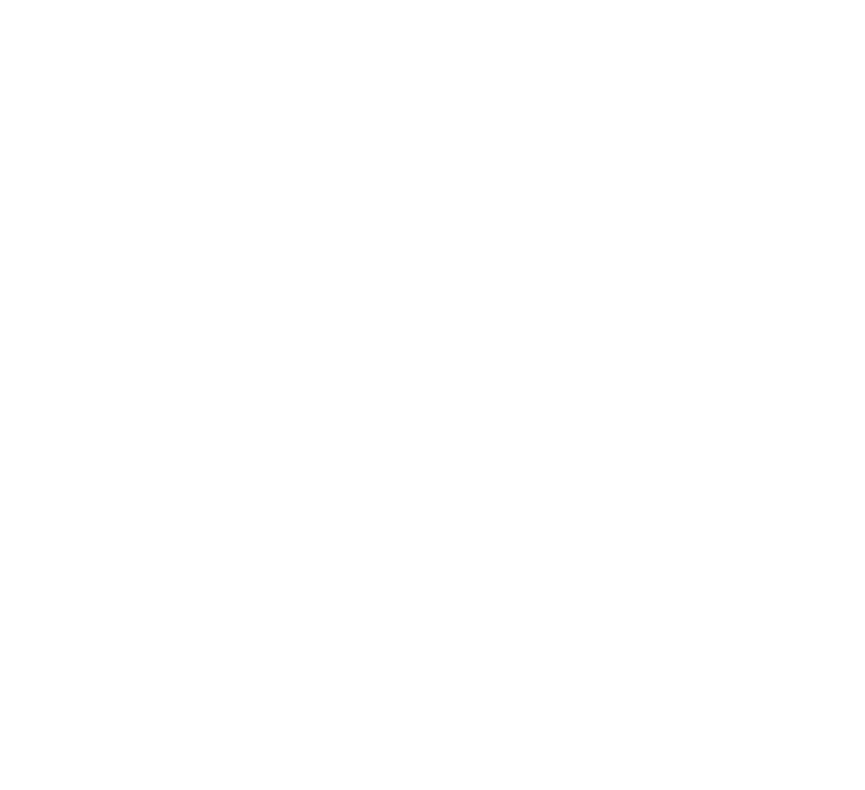
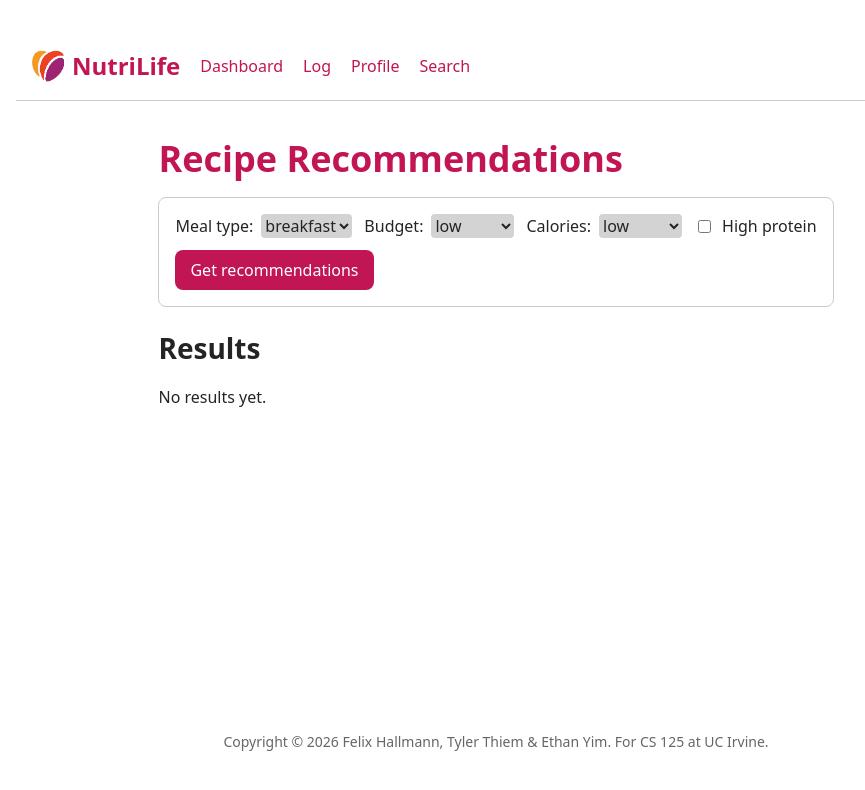
Before and after one commit to FelixHAUD/cs125_health_assistant, a React (Vite) app: page /search in a window 1280 px wide. Before the commit this address had no page. Shown: the top 790 px of the page, without its empty margins (144-1009 px from the left). Built offline with nearby package versions, Linux system fonts and the light colour scheme.

Commit message:
Added in basic Search Filter for recommendation.

```diff
--- a/src/App.jsx
+++ b/src/App.jsx
@@ -3,9 +3,11 @@
 import Dashboard from './routes/dashboard.jsx'
 import Profile from './routes/profile.jsx'
 import Log from './routes/log.jsx'
+import Search from './routes/search.jsx'
 // import { BrowserRouter } from 'react-router'
 import { BrowserRouter, Routes, Route } from 'react-router-dom'
 import { Toaster } from "react-hot-toast";
+
 
 
 function App() {
@@ -18,6 +20,7 @@
         <Route index element={<Dashboard />} />
         <Route path="log" element={<Log />} />
         <Route path="profile" element={<Profile />} />
+        <Route path="search" element={<Search/>} />
       </Route>
      </Routes>
     </BrowserRouter>
--- a/src/backend/indexing/api.js
+++ b/src/backend/indexing/api.js
@@ -27,7 +27,6 @@
     const userContext = req.body;
 
     const results = getRecommendations(userContext, 10);
-
     res.json({
       count: results.length,
       results
@@ -147,7 +146,6 @@
 api.post("/meals", async (req, res) => {
   try {
     const newMeal = req.body;
-    console.log("Incoming meal:", newMeal);
 
     if (!newMeal?.id || !newMeal?.meal || !newMeal?.type || !newMeal?.date) {
       return res.status(400).json({ error: "Invalid meal format" });
--- a/src/backend/recommendation/ranker.js
+++ b/src/backend/recommendation/ranker.js
@@ -23,7 +23,7 @@
         });
       }
 
-      return { recipeId: id, score };
+      return { recipeId: id, recipeTitle: recipe.title, score };
     })
     .sort((a, b) => b.score - a.score);
 }
--- a/src/components/Navbar.jsx
+++ b/src/components/Navbar.jsx
@@ -15,6 +15,7 @@
       <Link to="/">Dashboard</Link>
       <Link to="/log">Log</Link>
       <Link to="/profile">Profile</Link>
+      <Link to="/search">Search</Link>
     </nav>
   );
 }
--- a/src/routes/log.jsx
+++ b/src/routes/log.jsx
@@ -145,7 +145,7 @@
             </label>
           </div>
 
-          <button type="submit" style={{ padding: '10px 20px', fontSize: '16px', cursor: 'pointer' }}>
+          <button type="submit" style={{ padding: '10px 20px', fontSize: '16px', cursor: 'pointer', backgroundColor: "#c11554", color: "#ffffff" }}>
             Log Exercise
           </button>
         </form>
@@ -231,7 +231,7 @@
             </label>
           </div>
 
-          <button type="submit" style={{ padding: '10px 20px', fontSize: '16px', cursor: 'pointer' }}>
+          <button type="submit" style={{ padding: '10px 20px', fontSize: '16px', cursor: 'pointer', backgroundColor: "#c11554", color: "#ffffff" }}>
             Log Meal
           </button>
         </form>
--- /dev/null
+++ b/src/routes/search.jsx
@@ -0,0 +1,112 @@
+import { useState } from "react";
+
+export default function Search() {
+  const [mealType, setMealType] = useState("breakfast");
+  const [budget, setBudget] = useState("cheap");
+  const [caloriePref, setCaloriePref] = useState("low");
+  const [highProtein, setHighProtein] = useState(false);
+
+  const [loading, setLoading] = useState(false);
+  const [results, setResults] = useState([]);
+  const [error, setError] = useState("");
+
+  async function handleGetRecs(e) {
+    e.preventDefault();
+    setLoading(true);
+    setError("");
+
+    const userContext = {
+      mealType,
+      budget,
+      caloriePref,
+      goals: highProtein ? ["high_protein"] : [],
+    };
+
+    try {
+      const res = await fetch("/api/recommend", {
+        method: "POST",
+        headers: { "Content-Type": "application/json" },
+        body: JSON.stringify(userContext),
+      });
+
+      if (!res.ok) {
+        const msg = await res.text();
+        throw new Error(msg || `Request failed (${res.status})`);
+      }
+
+      const data = await res.json();
+      setResults(Array.isArray(data.results) ? data.results : []);
+    } catch (err) {
+      console.error(err);
+      setError("Failed to fetch recommendations.");
+    } finally {
+      setLoading(false);
+    }
+  }
+
+  return (
+    <div style={{ padding: 20, maxWidth: 900, margin: "0 auto" }}>
+      <h1>Recipe Recommendations</h1>
+
+      <form onSubmit={handleGetRecs} style={{ border: "1px solid #ccc", borderRadius: 8, padding: 16 }}>
+        <div style={{ display: "flex", gap: 12, flexWrap: "wrap" }}>
+          <label>
+            Meal type:
+            <select value={mealType} onChange={(e) => setMealType(e.target.value)} style={{ marginLeft: 8 }}>
+              <option value="breakfast">breakfast</option>
+              <option value="lunch">lunch</option>
+              <option value="dinner">dinner</option>
+            </select>
+          </label>
+
+          <label>
+            Budget:
+            <select value={budget} onChange={(e) => setBudget(e.target.value)} style={{ marginLeft: 8 }}>
+              <option value="low">low</option>
+              <option value="medium">medium</option>
+              <option value="high">high</option>
+            </select>
+          </label>
+
+          <label>
+            Calories:
+            <select value={caloriePref} onChange={(e) => setCaloriePref(e.target.value)} style={{ marginLeft: 8 }}>
+              <option value="low">low</option>
+              <option value="medium">medium</option>
+              <option value="high">high</option>
+            </select>
+          </label>
+
+          <label style={{ display: "flex", alignItems: "center", gap: 8 }}>
+            <input
+              type="checkbox"
+              checked={highProtein}
+              onChange={(e) => setHighProtein(e.target.checked)}
+            />
+            High protein
+          </label>
+        </div>
+
+        <button type="submit" disabled={loading} style={{ marginTop: 12, padding: "8px 14px", backgroundColor: "#c11554", color: "#ffffff"}}>
+          {loading ? "Loading..." : "Get recommendations"}
+        </button>
+
+        {error && <div style={{ marginTop: 10, color: "crimson" }}>{error}</div>}
+      </form>
+
+      <h2 style={{ marginTop: 20 }}>Results</h2>
+      {results.length === 0 ? (
+        <p>No results yet.</p>
+      ) : (
+        <ul style={{ listStyle: "none", padding: 0 }}>
+          {results.map((r, idx) => (
+            <li key={r.recipeId ?? idx} style={{ padding: 12, border: "1px solid #eee", borderRadius: 8, marginBottom: 10 }}>
+              <div><strong>Recipe:</strong> {r.recipeTitle}</div>
+              {r.explanation && <div style={{ marginTop: 6, color: "#555" }}>{r.explanation}</div>}
+            </li>
+          ))}
+        </ul>
+      )}
+    </div>
+  );
+}
```
